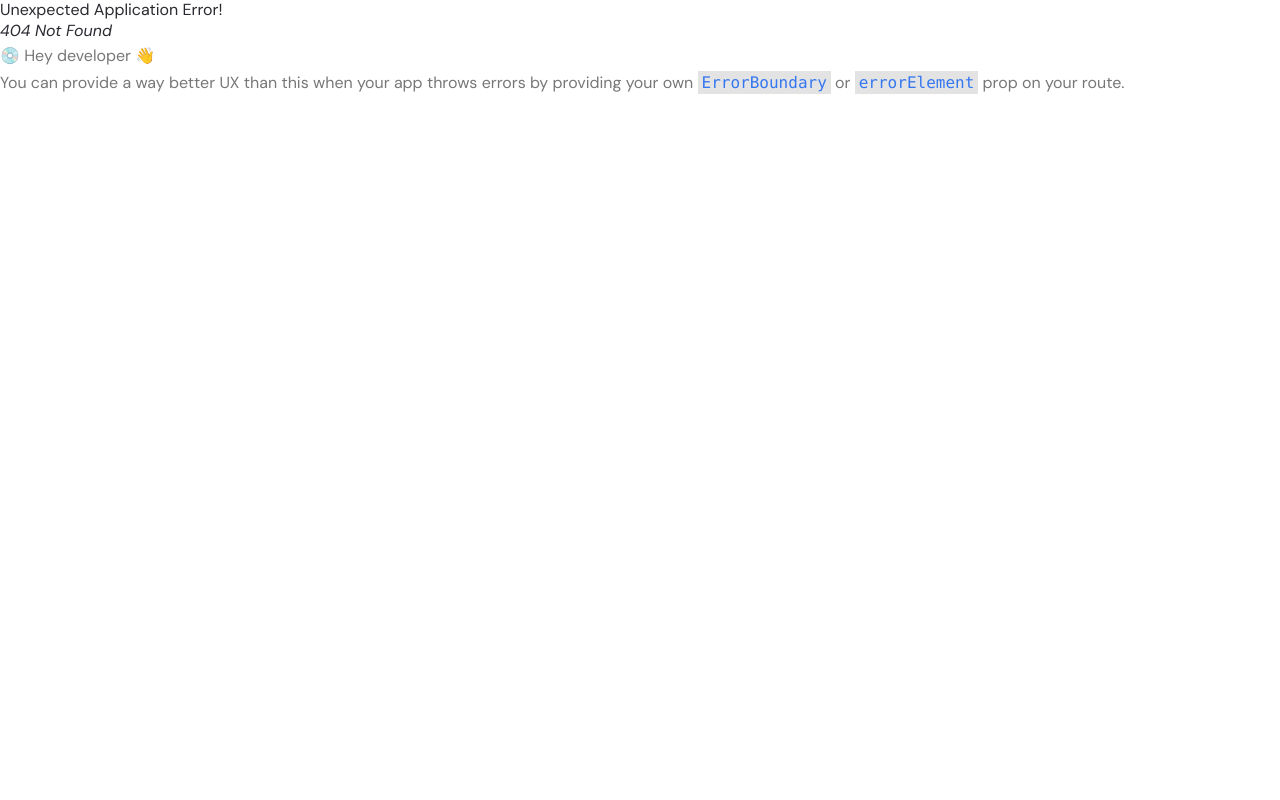
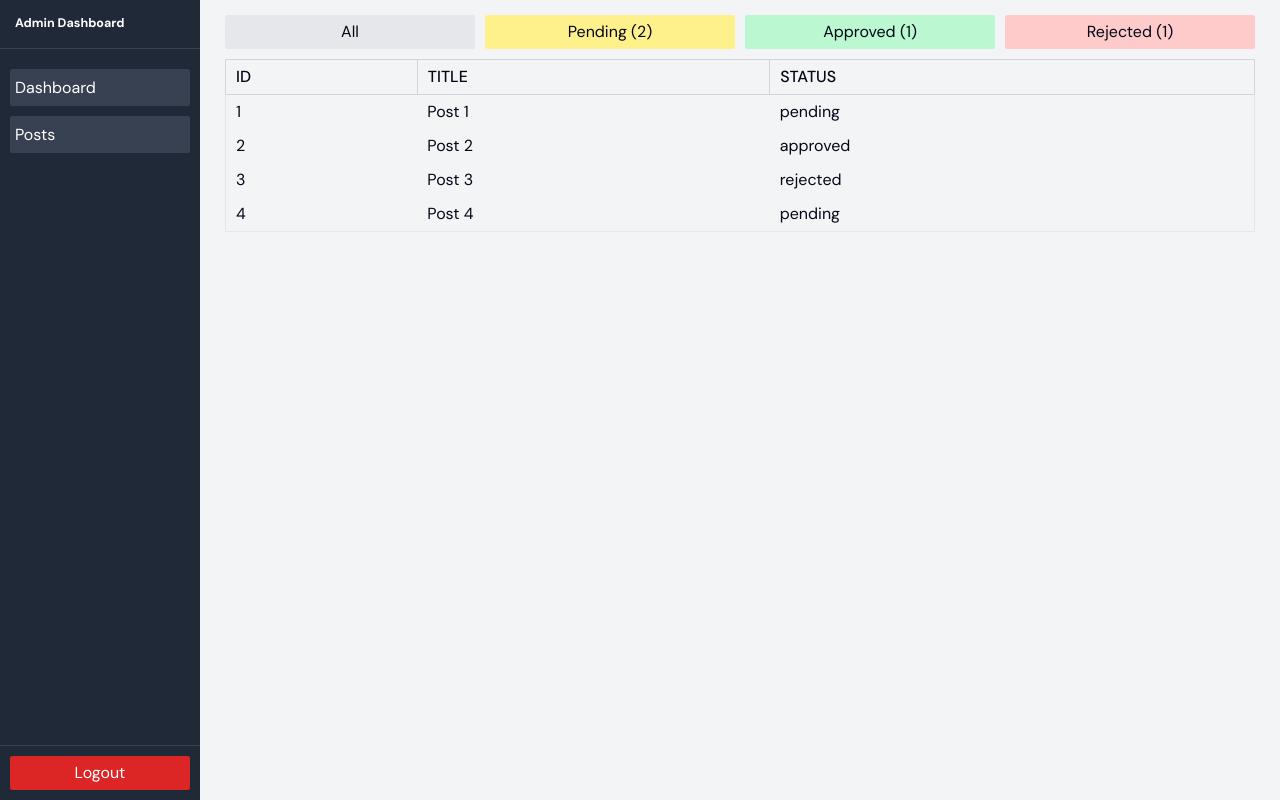
Before and after one commit to Wadangkaa/kotha-frontend-react, a React (Vite) app: page /admin/posts in a window 1280 px wide. Before the commit this address had no page. Built offline with nearby package versions, Linux system fonts and the light colour scheme.

Commit message:
admin dashboard finished

```diff
--- /dev/null
+++ b/src/components/admin/Dasboard.tsx
@@ -0,0 +1,82 @@
+import { ApiResponse } from '@/hooks/useCustomForm';
+import { apiFetch } from '@/utilities/apiFetch';
+import React, { useEffect, useState } from 'react';
+import FadeLoader from 'react-spinners/FadeLoader';
+
+// Define the structure of the API response
+interface DashboardData {
+	usersCount: number;
+	kothCount: number;
+	pendingPostsCount: number;
+	rejectedPostsCount: number;
+}
+
+const Dashboard: React.FC = () => {
+	// Define state to store the data from the API
+	const [data, setData] = useState<DashboardData | null>(null);
+	const [loading, setLoading] = useState<boolean>(true);
+	const [error, setError] = useState<string | null>(null);
+
+	// Fetch the data from the API
+	useEffect(() => {
+		const fetchDashboardData = async () => {
+			try {
+				const response = await apiFetch<ApiResponse<DashboardData>>('api/dashboard-stats');
+
+				setData(response.data);
+				setLoading(false);
+			} catch (err) {
+				setError('Failed to fetch data');
+				setLoading(false);
+			}
+		};
+
+		fetchDashboardData();
+	}, []);
+
+	if (loading) {
+		return <div className="tw-flex tw-p-40 tw-justify-center">
+			<FadeLoader
+				color="#3577F0"
+				loading={ loading }
+				aria-label="Loading Spinner"
+				data-testid="loader"
+			/>
+		</div>;
+	}
+
+	if (error) {
+		return <p className="tw-text-red-600">{ error }</p>;
+	}
+
+	return (
+		<div>
+			<h1 className="tw-text-2xl tw-font-bold tw-text-gray-800">Welcome to the Admin Dashboard</h1>
+			<div className="tw-grid tw-grid-cols-3 tw-gap-6 tw-mt-6">
+
+				<div className="tw-bg-white tw-p-4 tw-rounded tw-shadow-sm">
+					<h2 className="tw-text-xl tw-font-bold">Users</h2>
+					<p className="tw-text-gray-600">{ data?.usersCount } Users</p>
+				</div>
+
+				<div className="tw-bg-white tw-p-4 tw-rounded tw-shadow-sm">
+					<h2 className="tw-text-xl tw-font-bold">kotha</h2>
+					<p className="tw-text-gray-600">{ data?.kothCount } kotha</p>
+				</div>
+
+				<div className="tw-bg-white tw-p-4 tw-rounded tw-shadow-sm">
+					<h2 className="tw-text-xl tw-font-bold">Pending posts</h2>
+					<p className="tw-text-gray-600">{ data?.pendingPostsCount } Pending Posts</p>
+				</div>
+
+				<div className="tw-bg-white tw-p-4 tw-rounded tw-shadow-sm">
+					<h2 className="tw-text-xl tw-font-bold">Rejected posts</h2>
+					<p className="tw-text-gray-600">{ data?.rejectedPostsCount } Rejected Posts</p>
+				</div>
+
+			</div>
+		</div>
+	);
+}
+
+export default Dashboard;
--- /dev/null
+++ b/src/components/admin/Posts.tsx
@@ -0,0 +1,76 @@
+import React, { useState } from 'react';
+
+// Example posts data
+const posts = [
+	{ id: 1, title: 'Post 1', status: 'pending' },
+	{ id: 2, title: 'Post 2', status: 'approved' },
+	{ id: 3, title: 'Post 3', status: 'rejected' },
+	{ id: 4, title: 'Post 4', status: 'pending' },
+	// Add more posts here...
+];
+
+const PostListPage = () => {
+	const [statusFilter, setStatusFilter] = useState<string | null>(null);
+
+	// Calculate counts for each status
+	const pendingCount = posts.filter(post => post.status === 'pending').length;
+	const approvedCount = posts.filter(post => post.status === 'approved').length;
+	const rejectedCount = posts.filter(post => post.status === 'rejected').length;
+
+	// Filter the posts based on the selected status
+	const filteredPosts = statusFilter ? posts.filter(post => post.status === statusFilter) : posts;
+
+	return (
+		<div className="tw-container tw-mx-auto tw-px-4">
+			{/* Tabs/Chips for filtering */ }
+			<div className="tw-flex tw-gap-4 tw-mb-4">
+				<button
+					onClick={ () => setStatusFilter(null) }
+					className="tw-px-4 tw-py-2 tw-bg-gray-200 tw-rounded"
+				>
+					All
+				</button>
+				<button
+					onClick={ () => setStatusFilter('pending') }
+					className="tw-px-4 tw-py-2 tw-bg-yellow-200 tw-rounded"
+				>
+					Pending ({ pendingCount })
+				</button>
+				<button
+					onClick={ () => setStatusFilter('approved') }
+					className="tw-px-4 tw-py-2 tw-bg-green-200 tw-rounded"
+				>
+					Approved ({ approvedCount })
+				</button>
+				<button
+					onClick={ () => setStatusFilter('rejected') }
+					className="tw-px-4 tw-py-2 tw-bg-red-200 tw-rounded"
+				>
+					Rejected ({ rejectedCount })
+				</button>
+			</div>
+
+			{/* Posts table */ }
+			<table className="tw-table-auto tw-w-full tw-border-collapse tw-border tw-border-gray-200">
+				<thead>
+					<tr>
+						<th className="tw-border tw-border-gray-300 tw-px-4 tw-py-2">ID</th>
+						<th className="tw-border tw-border-gray-300 tw-px-4 tw-py-2">Title</th>
+						<th className="tw-border tw-border-gray-300 tw-px-4 tw-py-2">Status</th>
+					</tr>
+				</thead>
+				<tbody>
+					{ filteredPosts.map(post => (
+						<tr key={ post.id }>
+							<td className="tw-border tw-border-gray-300 tw-px-4 tw-py-2">{ post.id }</td>
+							<td className="tw-border tw-border-gray-300 tw-px-4 tw-py-2">{ post.title }</td>
+							<td className="tw-border tw-border-gray-300 tw-px-4 tw-py-2">{ post.status }</td>
+						</tr>
+					)) }
+				</tbody>
+			</table>
+		</div>
+	);
+};
+
+export default PostListPage;
--- /dev/null
+++ b/src/components/admin/Sidebar.tsx
@@ -0,0 +1,22 @@
+import { NavLink } from "react-router-dom";
+
+function Sidebar() {
+	return (
+		<div className="tw-bg-gray-800 tw-text-white tw-h-full tw-w-80 tw-flex tw-flex-col">
+			<div className="tw-p-6 tw-text-xl tw-font-bold tw-border-b tw-border-gray-700">Admin Dashboard</div>
+			<ul className="tw-flex-1 tw-p-4">
+				<li className="tw-my-4">
+					<NavLink to="/admin/dashboard" className="tw-block tw-text-white tw-p-2 tw-bg-gray-700 tw-rounded hover:tw-bg-gray-600">Dashboard</NavLink>
+				</li>
+				<li className="tw-my-4">
+					<NavLink to="/admin/posts" className="tw-block tw-text-white tw-p-2 tw-bg-gray-700 tw-rounded hover:tw-bg-gray-600">Posts</NavLink>
+				</li>
+			</ul>
+			<div className="tw-p-4 tw-border-t tw-border-gray-700">
+				<button className="tw-w-full tw-bg-red-600 tw-py-2 tw-rounded hover:tw-bg-red-500">Logout</button>
+			</div>
+		</div>
+	);
+}
+
+export default Sidebar;
--- a/src/pages/DashboardPage.tsx
+++ b/src/pages/DashboardPage.tsx
@@ -1,9 +1,17 @@
-const DashboardPage = () => {
+import Sidebar from '@/components/admin/Sidebar';
+import { Outlet } from 'react-router-dom';
+
+function DashboardPage() {
 	return (
-		<div>
-			Dashboard page
-		</div>
-	)
+		<>
+			<div className="tw-flex tw-h-screen">
+				<Sidebar />
+				<div className="tw-flex-1 tw-p-6 tw-bg-gray-100">
+					<Outlet />
+				</div>
+			</div>
+		</>
+	);
 }
 
-export default DashboardPage
+export default DashboardPage;
--- a/src/pages/kotha/KothaDetailPage.tsx
+++ b/src/pages/kotha/KothaDetailPage.tsx
@@ -17,7 +17,6 @@ const KothaDetailPage = () => {
 	const { id } = useParams();
 	const [kotha, setKotha] = useState<KothaDetail | null>(null);
 
-	// Correct typing for nav states and refs
 	const [nav1, setNav1] = useState<Slider | null>(null);
 	const [nav2, setNav2] = useState<Slider | null>(null);
 	const sliderRef1 = useRef<Slider | null>(null);
@@ -43,7 +42,6 @@ const KothaDetailPage = () => {
 				data-testid="loader"
 			/>
 		</div>
-			;
 	}
 
 	return (
--- a/src/routes.tsx
+++ b/src/routes.tsx
@@ -12,65 +12,8 @@ import LogoutPage from './pages/LogoutPage'
 import DashboardPage from './pages/DashboardPage'
 import MyPostsPage from './pages/MyPostsPage'
 import AuthRoutes from './utilities/AuthRoutes'
-
-// export const router = createBrowserRouter([
-// 	{
-// 		path: '/',
-// 		element: <MainLayout />,
-// 		children: [
-// 			{
-// 				path: '',
-// 				element: <IndexPage />,
-// 			},
-// 			{
-// 				path: '/details/:id',
-// 				element: <KothaDetailPage />
-// 			},
-// 			{
-// 				path: '/search-in-map',
-// 				element: <SearchInRadius />
-// 			},
-// 			{
-// 				path: '/kotha/create',
-// 				element: <KothaCreatePage />,
-// 			},
-// 			{
-// 				path: '/account',
-// 				element: <AccountLayout />,
-// 				children: [
-// 					{
-// 						path: '',
-// 						element: <DashboardPage />
-// 					},
-// 					{
-// 						path: 'posts',
-// 						element: <MyPostsPage />
-// 					},
-// 					{
-// 						path: 'create-kotha',
-// 						element: <KothaCreatePage />
-// 					}
-// 				]
-// 			}
-// 		]
-// 	},
-// 	{
-// 		path: '/login',
-// 		element: <LoginPage />,
-// 	},
-// 	{
-// 		path: '/logout',
-// 		element: <LogoutPage />,
-// 	},
-// 	{
-// 		path: '/register',
-// 		element: <RegisterPage />,
-// 	},
-// 	{
-// 		path: '/users',
-// 		element: <UserListPage />,
-// 	},
-// ])
+import Dashboard from './components/admin/Dasboard'
+import Posts from './components/admin/Posts'
 
 export const router = createBrowserRouter(
 	createRoutesFromElements(
@@ -81,7 +24,7 @@ export const router = createBrowserRouter(
 				<Route path="search-in-map" element={ <SearchInRadius /> } />
 				<Route element={ <AuthRoutes /> }>
 					<Route path="account" element={ <AccountLayout /> }>
-						<Route index element={ <DashboardPage /> } />
+						<Route index element={ <>Hello world</> } />
 						<Route path="posts" element={ <MyPostsPage /> } />
 						<Route path="create-kotha" element={ <KothaCreatePage /> } />
 					</Route>
@@ -90,6 +33,13 @@ export const router = createBrowserRouter(
 			</Route>
 			<Route path="/login" element={ <LoginPage /> } />
 			<Route path="/register" element={ <RegisterPage /> } />
+
+			<Route path="admin" element={ <DashboardPage /> }>
+				<Route index path='dashboard' element={ <Dashboard /> } />
+				<Route path="posts" element={ <Posts /> } />
+			</Route>
+
+			<Route path="*" element={ <h1>404 Not Found</h1> } />
 		</Route>
 	)
 );
```
